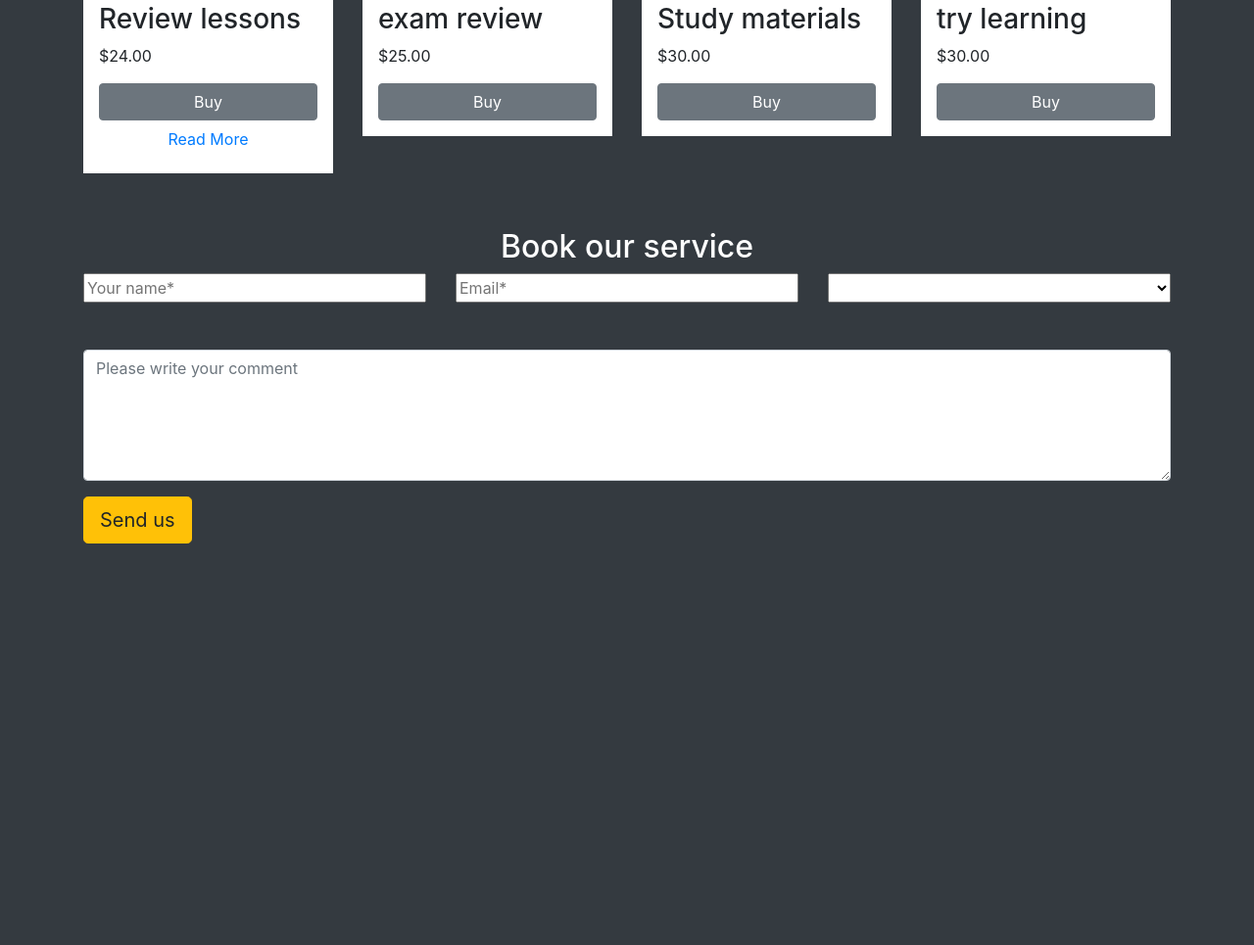
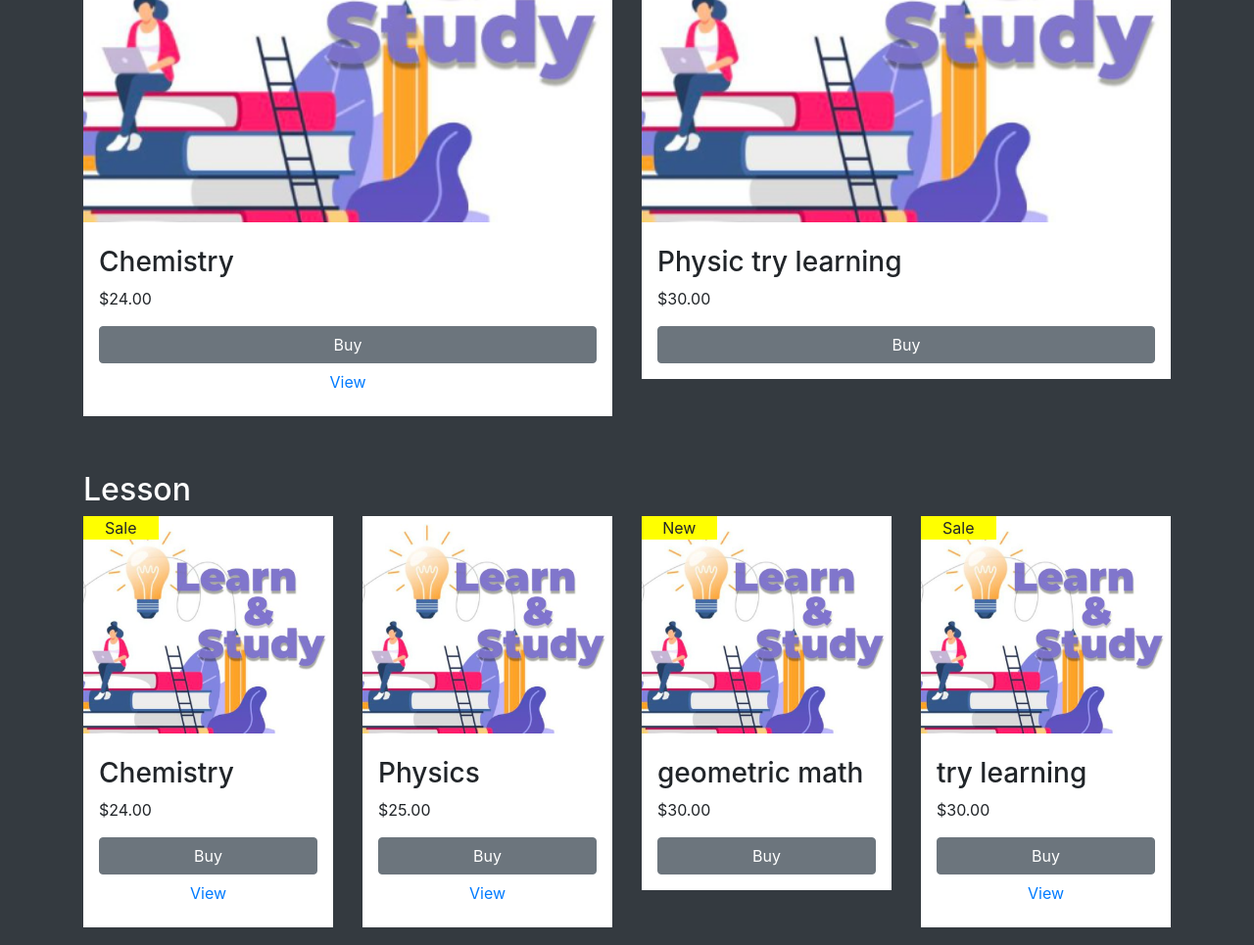
Before and after one commit to dinhphuckhang/web-store, a website: page index.html in a window 1280 px wide. Shown: the part 1155-2120 px from the top of the page at 98% size. Before the commit the page ends 1758 px from the top, so only its background shows below. Drawn offline with nearby package versions, Linux system fonts and the light colour scheme.

Commit message:
Update index.html

```diff
--- a/index.html
+++ b/index.html
@@ -170,7 +170,7 @@
 
         <div class="menu container mt-5 mb-5">
         <h2 class="text-white ">
-            Our Service
+            Lesson
         </h2>
         <div class="row">
             <div class="col">
@@ -181,11 +181,11 @@
                     </div>
                     <div class="menu-content d-flex flex-column p-3">
                         <h3 class="mt-2">
-                        Review lessons
+                        Chemistry
                     </h3>
                     <p > $24.00</p>
                     <button type="button" class="btn btn-secondary">Buy</button>
-                        <a href="https://www.youtube.com/watch?v=srOMJL-Cj8o" class="btn">Read More</a>
+                        <a href="https://drive.google.com/drive/folders/15BSJZdwTkJRAyk7zN9VlmVRPohUCvEWo?usp=sharing" class="btn">View</a>
                     </div>
                 </div>
             </div>
@@ -197,10 +197,51 @@
                     </div>
                     <div class="menu-content d-flex flex-column p-3">
                         <h3 class="mt-2">
-                        exam review
+                        Physic                  try learning
+                    </h3>
+                    <p > $30.00</p>
+                    <button type="button" class="btn btn-secondary">Buy</button>
+                    </div>
+                </div>
+            </div>
+        </div>
+
+    </div>
+
+        <div class="menu container mt-5 mb-5">
+        <h2 class="text-white ">
+            Lesson
+        </h2>
+        <div class="row">
+            <div class="col">
+                <div class="menu-card mb-2 bg-white">
+                    <div class="img w-100 ">
+                        <img class="w-100" src="Images/Ảnh chụp màn hình 2024-10-26 223416.png" alt="">
+                        <span>Sale</span>
+                    </div>
+                    <div class="menu-content d-flex flex-column p-3">
+                        <h3 class="mt-2">
+                        Chemistry
+                    </h3>
+                    <p > $24.00</p>
+                    <button type="button" class="btn btn-secondary">Buy</button>
+                        <a href="https://drive.google.com/drive/folders/15BSJZdwTkJRAyk7zN9VlmVRPohUCvEWo?usp=sharing" class="btn">View</a>
+                    </div>
+                </div>
+            </div>
+            <div class="col">
+                <div class="menu-card mb-2 bg-white ">
+                    <div class="img w-100 ">
+                        <img class="w-100" src="Images/Ảnh chụp màn hình 2024-10-26 223416.png" alt="">
+                        <span></span>
+                    </div>
+                    <div class="menu-content d-flex flex-column p-3">
+                        <h3 class="mt-2">
+                        Physics
                     </h3>
                     <p > $25.00</p>
                     <button type="button" class="btn btn-secondary">Buy</button>
+                         <a href="https://drive.google.com/drive/folders/15ON7gOgj2har30-Srro9HYlnGrRg3I74?usp=sharing" class="btn">View</a>
                     </div>
                 </div>
             </div>
@@ -212,7 +253,7 @@
                     </div>
                     <div class="menu-content d-flex flex-column p-3">
                         <h3 class="mt-2">
-                        Study materials
+                        geometric math
                     </h3>
                     <p > $30.00</p>
                     <button type="button" class="btn btn-secondary">Buy</button>
@@ -231,6 +272,7 @@
                     </h3>
                     <p > $30.00</p>
                     <button type="button" class="btn btn-secondary">Buy</button>
+                        <a href="https://drive.google.com/drive/folders/15ON7gOgj2har30-Srro9HYlnGrRg3I74?usp=sharing" class="btn">View</a>
                     </div>
                 </div>
             </div>
```
